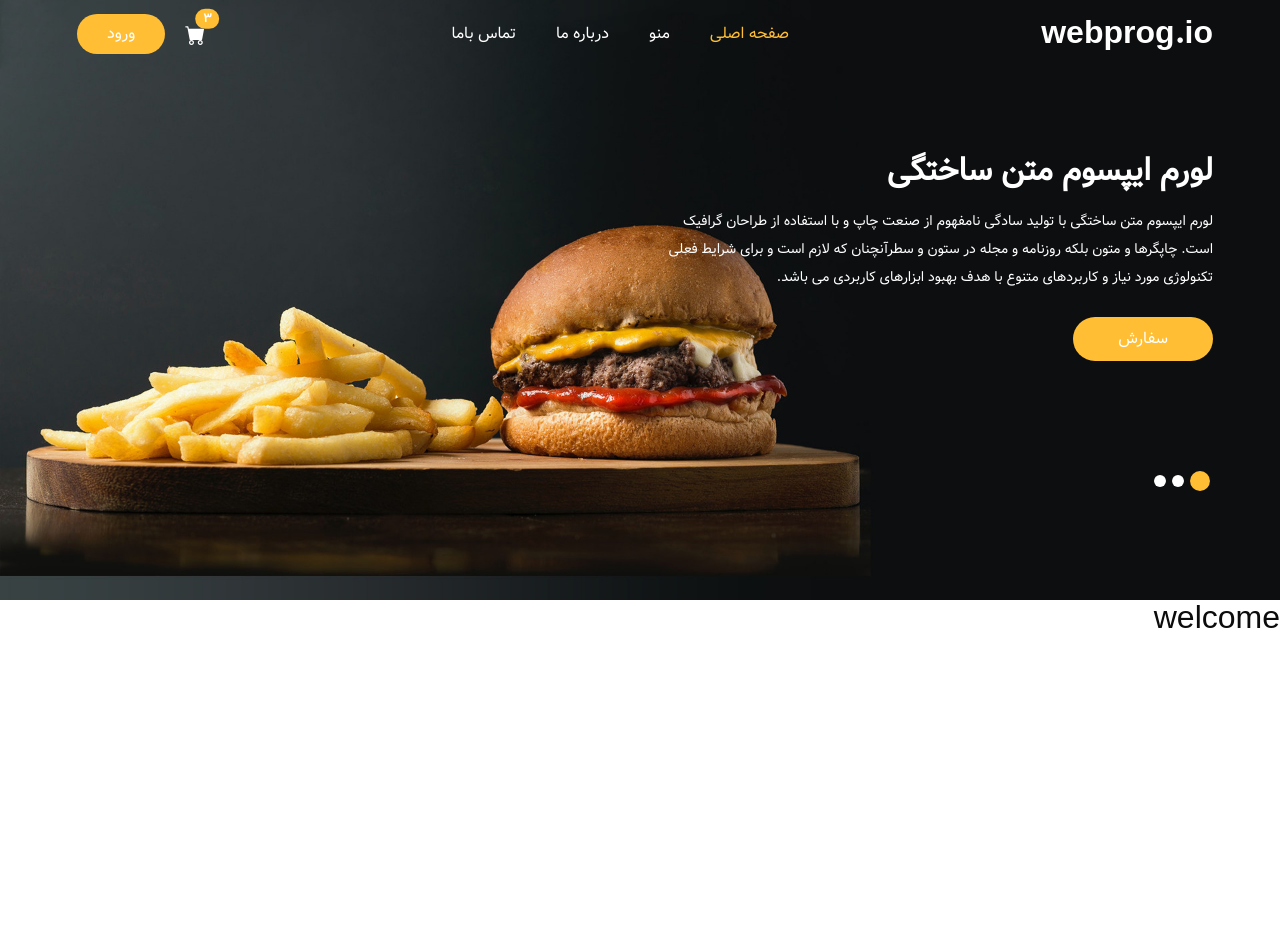
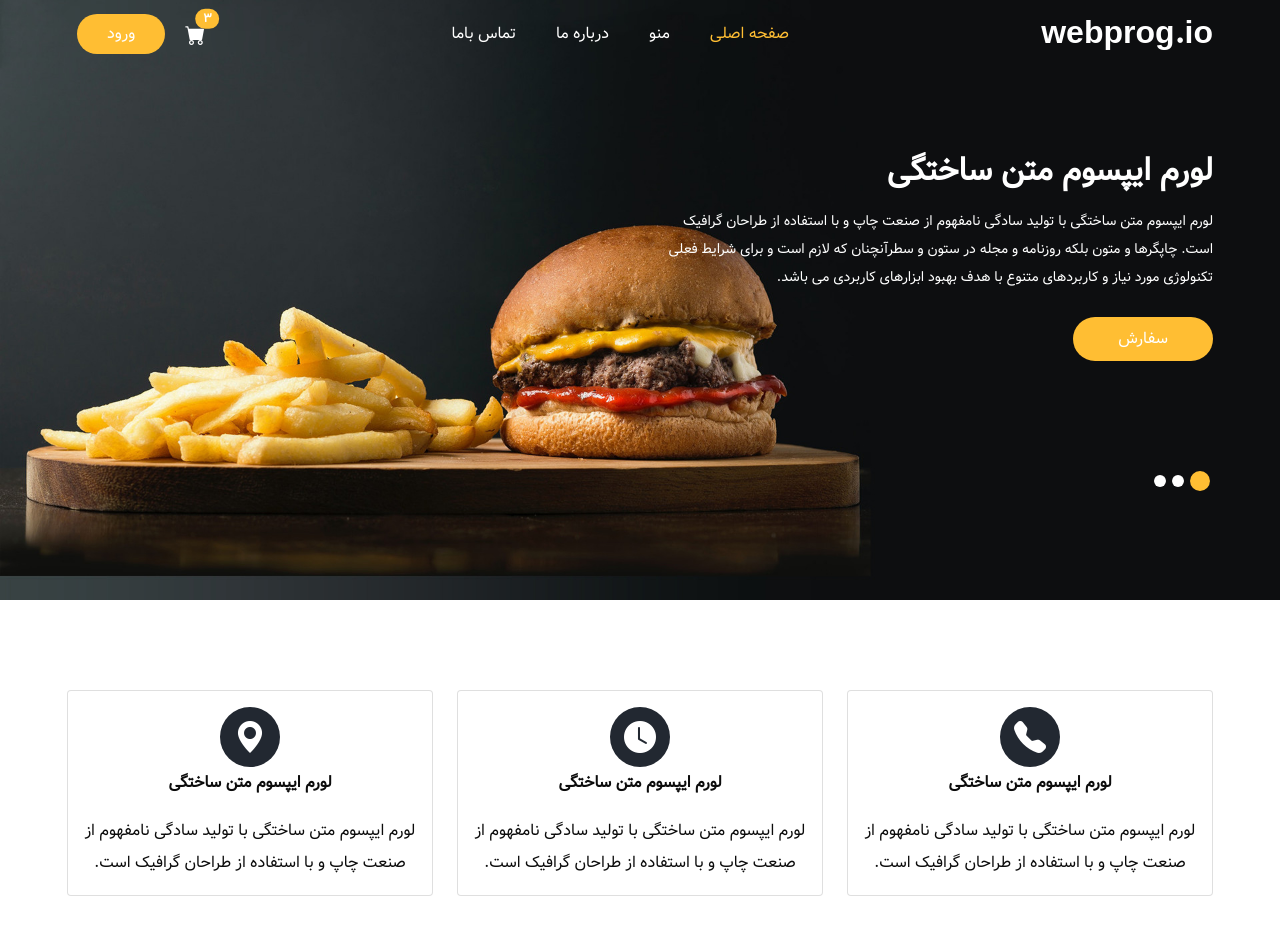
Before and after one commit to Faranehyar/OnlineMarket, a Next.js app: page / in a window 1280 px wide. Shown: the top 932 px of the page. Before the commit the page ends 800 px from the top, so only its background shows below. Built offline with nearby package versions, Linux system fonts and the light colour scheme.

Commit message:
import Features

```diff
--- a/app/page.js
+++ b/app/page.js
@@ -1,6 +1,7 @@
+import Features from "@/components/Features";
 
 export default function Home() {
   return (
-    <h2>welcome</h2>
+  <Features/>
   );
 }
--- /dev/null
+++ b/components/Features.js
@@ -0,0 +1,47 @@
+export default function Features(){
+    return (
+        <section className="card-area layout_padding">
+        <div className="container">
+            <div className="row gy-5">
+                <div className="col-md-4 col-sm-6 col-xs-6">
+                    <div className="card text-center">
+                        <div className="card-body">
+                            <div className="card-icon-wrapper">
+                                <i className="bi bi-telephone-fill fs-2 text-white card-icon"></i>
+                            </div>
+                            <p className="card-text fw-bold">لورم ایپسوم متن ساختگی</p>
+                            <p className="card-text">لورم ایپسوم متن ساختگی با تولید سادگی نامفهوم از صنعت چاپ و با استفاده
+                                از طراحان گرافیک است. </p>
+                        </div>
+                    </div>
+                </div>
+                <div className="col-md-4 col-sm-6 col-xs-6">
+                    <div className="card text-center">
+                        <div className="card-body">
+                            <div className="card-icon-wrapper">
+                                <i className="bi bi-clock-fill fs-2 text-white card-icon"></i>
+                            </div>
+                            <p className="card-text fw-bold">لورم ایپسوم متن ساختگی</p>
+                            <p className="card-text">لورم ایپسوم متن ساختگی با تولید سادگی نامفهوم از صنعت چاپ و با استفاده
+                                از طراحان گرافیک است. </p>
+                        </div>
+                    </div>
+                </div>
+                <div className="col-md-4 col-sm-6 col-xs-6">
+                    <div className="card text-center">
+                        <div className="card-body">
+                            <div className="card-icon-wrapper">
+                                <i className="bi bi-geo-alt-fill fs-2 text-white card-icon"></i>
+                            </div>
+                            <p className="card-text fw-bold">لورم ایپسوم متن ساختگی</p>
+                            <p className="card-text">لورم ایپسوم متن ساختگی با تولید سادگی نامفهوم از صنعت چاپ و با استفاده
+                                از طراحان گرافیک است. </p>
+                        </div>
+                    </div>
+                </div>
+            </div>
+        </div>
+    </section>
+
+    )
+}
```
